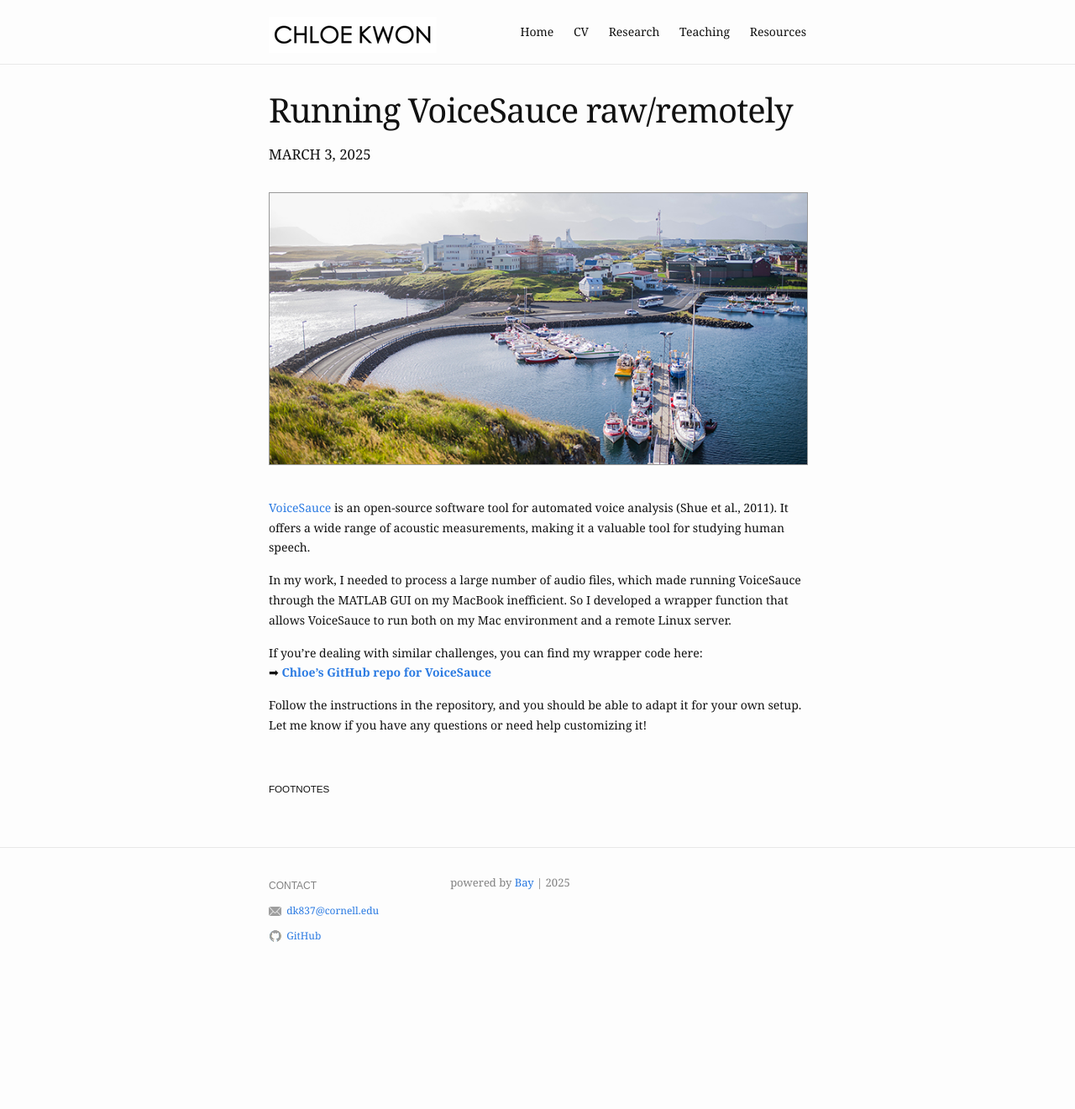
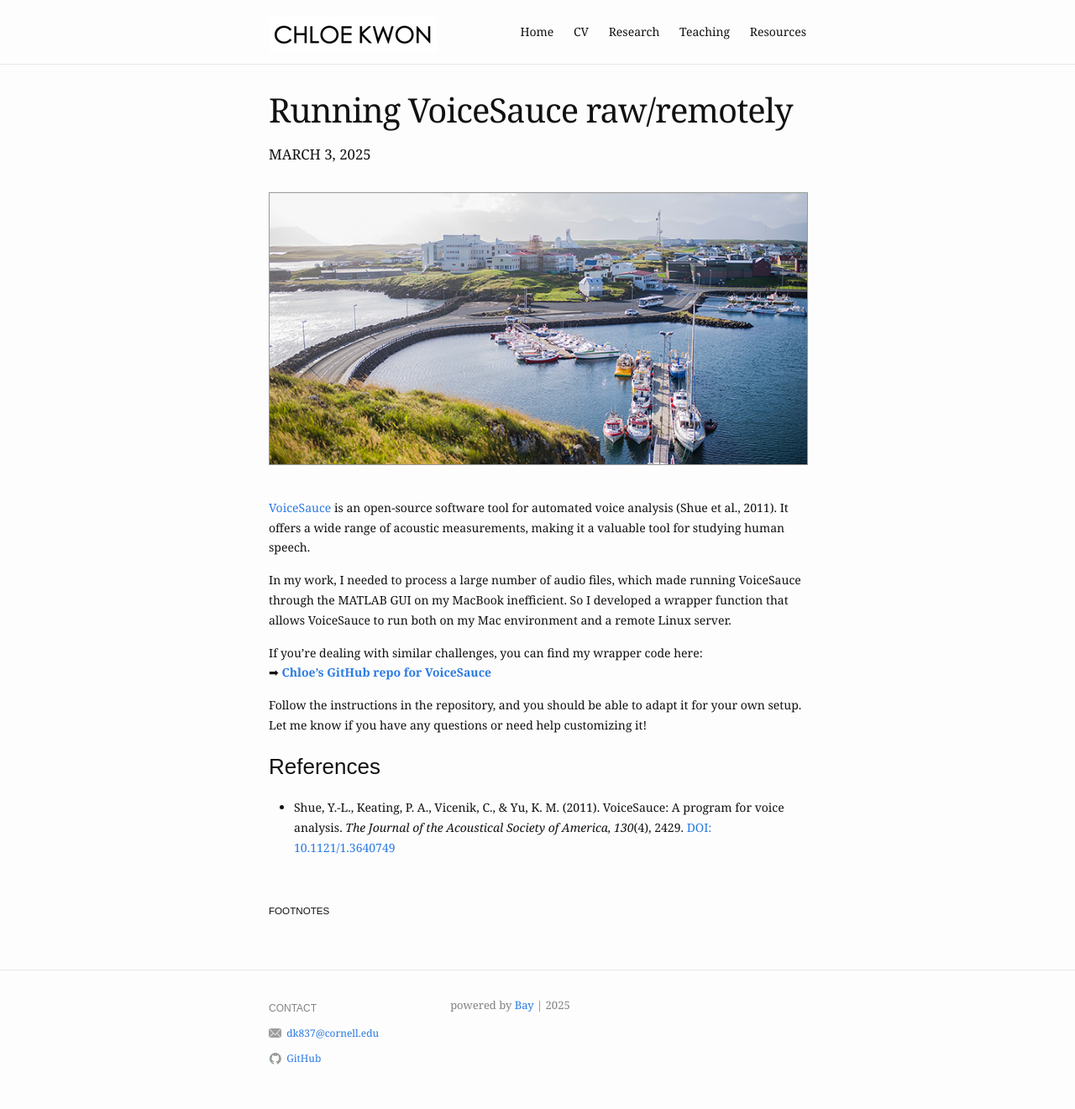
Before and after one commit to chloedkkwon/chloedkkwon.github.io, a Jekyll site: the page built from _posts/2019-10-26-example-of-blog-post.md, in a window 1280 px wide. Shown: the whole page at 84% size. Built offline with Jekyll 4.4.1, drawn with Linux system fonts in a browser that asks for light colours; before the commit the page ends 1175 px from its top, so only the background shows below that.

Commit message:
Update 2019-10-26-example-of-blog-post.md

```diff
--- a/_posts/2019-10-26-example-of-blog-post.md
+++ b/_posts/2019-10-26-example-of-blog-post.md
@@ -19,6 +19,9 @@ If you're dealing with similar challenges, you can find my wrapper code here:
 
 Follow the instructions in the repository, and you should be able to adapt it for your own setup. Let me know if you have any questions or need help customizing it!
 
+### References
+- Shue, Y.-L., Keating, P. A., Vicenik, C., & Yu, K. M. (2011). VoiceSauce: A program for voice analysis. *The Journal of the Acoustical Society of America, 130*(4), 2429. [DOI: 10.1121/1.3640749](https://doi.org/10.1121/1.3640749)
+
 <br />
 
 
```
